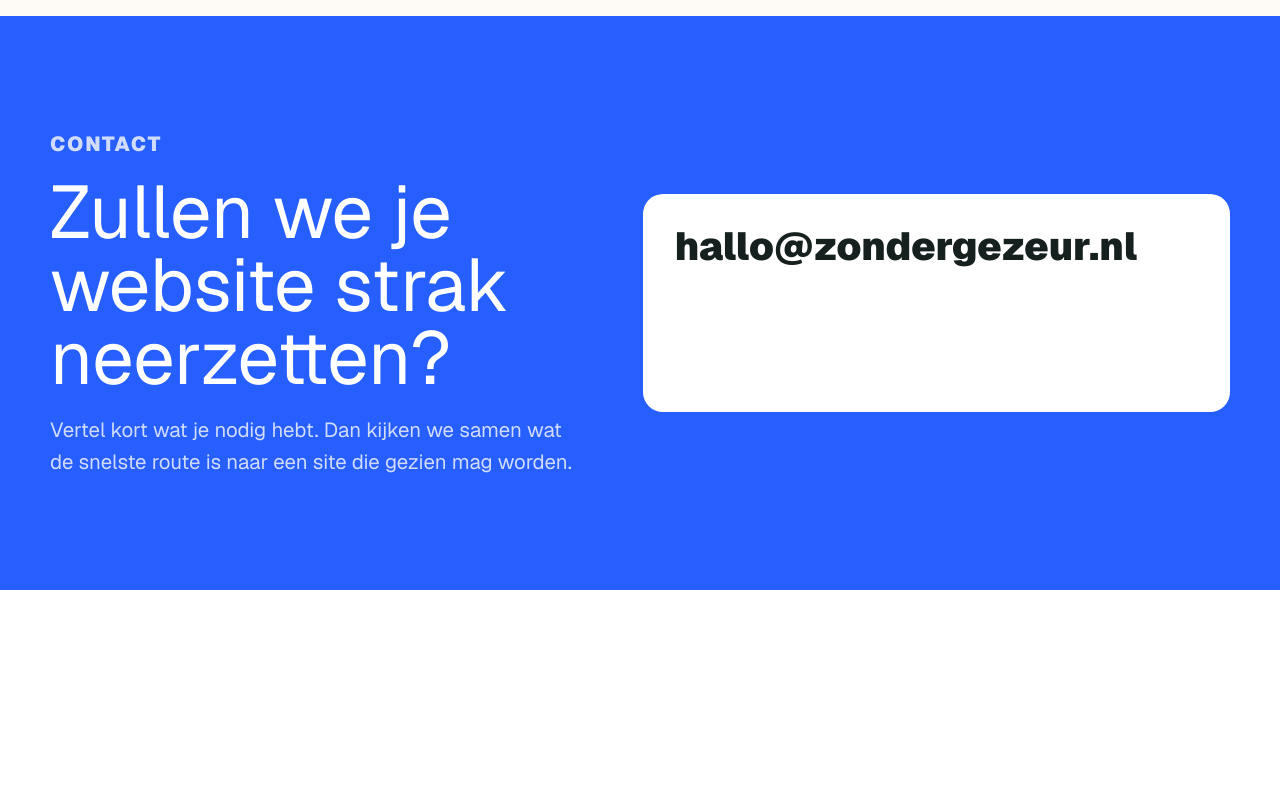
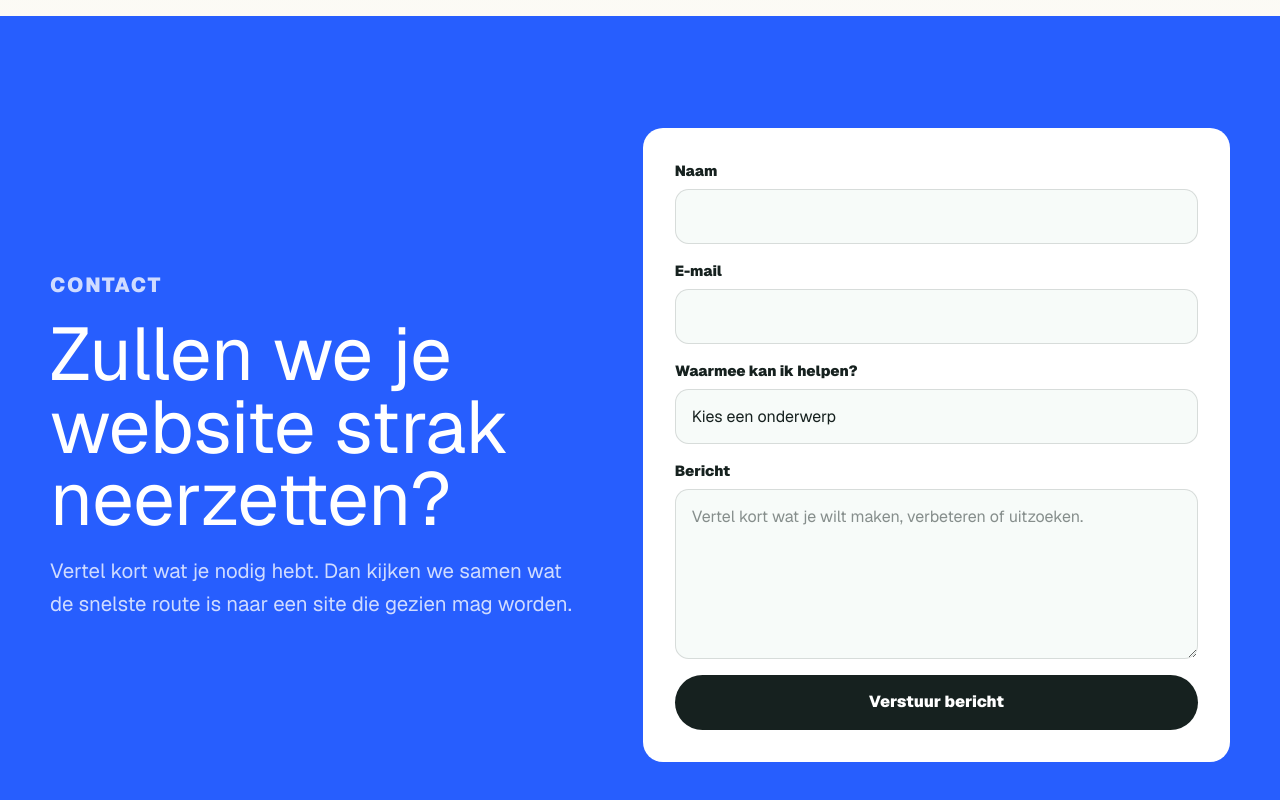
Before and after one commit to zondergezeur/zondergezeur, a Next.js app: page / in a window 1280 px wide. Shown: the part 3388-4188 px from the top of the page. Before the commit the page ends 3978 px from the top, so only its background shows below. Built offline with nearby package versions, Linux system fonts and the light colour scheme.

Commit message:
Add styled contact form emails

```diff
--- /dev/null
+++ b/app/api/contact/route.ts
@@ -0,0 +1,138 @@
+import { NextRequest, NextResponse } from "next/server";
+import { Resend } from "resend";
+
+export const runtime = "nodejs";
+
+const ownerEmail = "zondergezeur@gmail.com";
+const fromEmail = "Zonder Gezeur <contact@zondergezeur.nl>";
+
+type ContactPayload = {
+  name?: string;
+  email?: string;
+  topic?: string;
+  message?: string;
+  company?: string;
+};
+
+function clean(value: unknown) {
+  return String(value ?? "").trim();
+}
+
+function escapeHtml(value: string) {
+  return value
+    .replaceAll("&", "&amp;")
+    .replaceAll("<", "&lt;")
+    .replaceAll(">", "&gt;")
+    .replaceAll('"', "&quot;");
+}
+
+function isValidEmail(value: string) {
+  return /^[^\s@]+@[^\s@]+\.[^\s@]+$/.test(value);
+}
+
+function emailShell(content: string) {
+  return `
+    <div style="margin:0;background:#fbfff8;padding:32px 16px;font-family:Arial,Helvetica,sans-serif;color:#16211f;">
+      <div style="max-width:640px;margin:0 auto;background:#ffffff;border:1px solid rgba(22,33,31,0.13);border-radius:18px;overflow:hidden;">
+        <div style="background:#16211f;padding:28px 30px;color:#fbfff8;">
+          <div style="font-size:13px;font-weight:800;letter-spacing:.08em;text-transform:uppercase;color:#42d9c8;">Zonder Gezeur</div>
+          <div style="margin-top:10px;font-size:30px;line-height:1.05;font-weight:900;">Websites bouwen zonder gedoe</div>
+        </div>
+        <div style="padding:30px;">
+          ${content}
+        </div>
+        <div style="border-top:1px solid rgba(22,33,31,0.1);padding:18px 30px;color:#5e6b67;font-size:14px;">
+          Rust. Structuur. Vakmanschap. Vertrouwen.
+        </div>
+      </div>
+    </div>
+  `;
+}
+
+export async function POST(request: NextRequest) {
+  const apiKey = process.env.RESEND_API_KEY;
+
+  if (!apiKey) {
+    return NextResponse.json({ error: "Mail is nog niet geconfigureerd." }, { status: 500 });
+  }
+
+  const payload = (await request.json().catch(() => null)) as ContactPayload | null;
+
+  if (!payload) {
+    return NextResponse.json({ error: "Ongeldig formulier." }, { status: 400 });
+  }
+
+  if (clean(payload.company)) {
+    return NextResponse.json({ ok: true });
+  }
+
+  const name = clean(payload.name);
+  const email = clean(payload.email).toLowerCase();
+  const topic = clean(payload.topic);
+  const message = clean(payload.message);
+
+  if (!name || !email || !topic || !message) {
+    return NextResponse.json({ error: "Vul alle velden in." }, { status: 400 });
+  }
+
+  if (!isValidEmail(email)) {
+    return NextResponse.json({ error: "Vul een geldig e-mailadres in." }, { status: 400 });
+  }
+
+  const resend = new Resend(apiKey);
+  const safeName = escapeHtml(name);
+  const safeEmail = escapeHtml(email);
+  const safeTopic = escapeHtml(topic);
+  const safeMessage = escapeHtml(message).replaceAll("\n", "<br />");
+  const subject = `Nieuw bericht via Zonder Gezeur: ${topic}`;
+
+  const ownerHtml = emailShell(`
+    <p style="margin:0 0 18px;font-size:18px;line-height:1.55;color:#5e6b67;">Er is een nieuw bericht binnengekomen via het formulier op zondergezeur.nl.</p>
+    <div style="display:grid;gap:12px;margin:24px 0;">
+      <div><strong>Naam</strong><br />${safeName}</div>
+      <div><strong>E-mail</strong><br /><a href="mailto:${safeEmail}" style="color:#275efe;">${safeEmail}</a></div>
+      <div><strong>Onderwerp</strong><br />${safeTopic}</div>
+    </div>
+    <div style="background:#f7fbf9;border-left:5px solid #ff7b5f;border-radius:12px;padding:18px;font-size:16px;line-height:1.6;">
+      ${safeMessage}
+    </div>
+  `);
+
+  const confirmationHtml = emailShell(`
+    <p style="margin:0 0 18px;font-size:18px;line-height:1.55;">Hoi ${safeName},</p>
+    <p style="margin:0 0 18px;font-size:18px;line-height:1.55;color:#5e6b67;">Dank je wel voor je bericht. Ik heb het ontvangen en reageer zo snel mogelijk.</p>
+    <p style="margin:0 0 24px;font-size:16px;line-height:1.55;color:#5e6b67;">Hieronder staat een kopie van wat je hebt gestuurd.</p>
+    <div style="display:grid;gap:12px;margin:24px 0;">
+      <div><strong>Onderwerp</strong><br />${safeTopic}</div>
+    </div>
+    <div style="background:#f7fbf9;border-left:5px solid #42d9c8;border-radius:12px;padding:18px;font-size:16px;line-height:1.6;">
+      ${safeMessage}
+    </div>
+  `);
+
+  const [ownerResult, confirmationResult] = await Promise.all([
+    resend.emails.send({
+      from: fromEmail,
+      to: ownerEmail,
+      replyTo: email,
+      subject,
+      html: ownerHtml,
+    }),
+    resend.emails.send({
+      from: fromEmail,
+      to: email,
+      replyTo: "contact@zondergezeur.nl",
+      subject: "We hebben je bericht ontvangen",
+      html: confirmationHtml,
+    }),
+  ]);
+
+  if (ownerResult.error || confirmationResult.error) {
+    return NextResponse.json(
+      { error: "Versturen lukt nu niet. Probeer het later opnieuw." },
+      { status: 500 },
+    );
+  }
+
+  return NextResponse.json({ ok: true });
+}
--- /dev/null
+++ b/app/contact-form.tsx
@@ -0,0 +1,94 @@
+"use client";
+
+import { FormEvent, useState } from "react";
+
+type FormState = "idle" | "sending" | "sent" | "error";
+
+export function ContactForm() {
+  const [state, setState] = useState<FormState>("idle");
+  const [error, setError] = useState("");
+
+  async function handleSubmit(event: FormEvent<HTMLFormElement>) {
+    event.preventDefault();
+    setState("sending");
+    setError("");
+
+    const form = event.currentTarget;
+    const formData = new FormData(form);
+
+    const response = await fetch("/api/contact", {
+      method: "POST",
+      body: JSON.stringify(Object.fromEntries(formData)),
+      headers: {
+        "Content-Type": "application/json",
+      },
+    });
+
+    if (!response.ok) {
+      const payload = await response.json().catch(() => null);
+      setError(payload?.error ?? "Versturen lukt nu niet. Probeer het later opnieuw.");
+      setState("error");
+      return;
+    }
+
+    form.reset();
+    setState("sent");
+  }
+
+  return (
+    <form className="contact-form" onSubmit={handleSubmit}>
+      <input
+        aria-hidden="true"
+        className="form-honey"
+        name="company"
+        tabIndex={-1}
+        type="text"
+      />
+
+      <label>
+        <span>Naam</span>
+        <input autoComplete="name" name="name" required type="text" />
+      </label>
+
+      <label>
+        <span>E-mail</span>
+        <input autoComplete="email" name="email" required type="email" />
+      </label>
+
+      <label>
+        <span>Waarmee kan ik helpen?</span>
+        <select defaultValue="" name="topic" required>
+          <option disabled value="">
+            Kies een onderwerp
+          </option>
+          <option>Nieuwe website</option>
+          <option>Bestaande website verbeteren</option>
+          <option>Onderhoud of hosting</option>
+          <option>Iets anders</option>
+        </select>
+      </label>
+
+      <label>
+        <span>Bericht</span>
+        <textarea
+          name="message"
+          placeholder="Vertel kort wat je wilt maken, verbeteren of uitzoeken."
+          required
+          rows={6}
+        />
+      </label>
+
+      <button className="form-submit" disabled={state === "sending"} type="submit">
+        {state === "sending" ? "Bezig met versturen" : "Verstuur bericht"}
+      </button>
+
+      {state === "sent" ? (
+        <p className="form-status success">
+          Je bericht is verstuurd. Je ontvangt ook een bevestiging per mail.
+        </p>
+      ) : null}
+
+      {state === "error" ? <p className="form-status error">{error}</p> : null}
+    </form>
+  );
+}
--- a/app/globals.css
+++ b/app/globals.css
@@ -618,15 +618,92 @@ h3 {
   padding: clamp(1.2rem, 4vw, 2rem);
 }
 
-.mail-link {
-  display: block;
-  font-size: clamp(1.35rem, 3.1vw, 2.45rem);
+.contact-form {
+  display: grid;
+  gap: 1rem;
+}
+
+.contact-form label {
+  display: grid;
+  gap: 0.45rem;
+}
+
+.contact-form label span {
+  color: var(--ink);
+  font-size: 0.92rem;
+  font-weight: 850;
+}
+
+.contact-form input,
+.contact-form select,
+.contact-form textarea {
+  appearance: none;
+  background: #f7fbf9;
+  border: 1px solid rgba(22, 33, 31, 0.14);
+  border-radius: 0.85rem;
+  color: var(--ink);
+  font: inherit;
+  min-height: 3.15rem;
+  outline: none;
+  padding: 0.9rem 1rem;
+  width: 100%;
+}
+
+.contact-form textarea {
+  line-height: 1.45;
+  resize: vertical;
+}
+
+.contact-form input:focus,
+.contact-form select:focus,
+.contact-form textarea:focus {
+  background: white;
+  border-color: var(--coral);
+  box-shadow: 0 0 0 0.22rem rgba(255, 123, 95, 0.18);
+}
+
+.form-honey {
+  display: none;
+}
+
+.form-submit {
+  background: var(--ink);
+  border: 0;
+  border-radius: 999px;
+  color: white;
+  cursor: pointer;
+  font: inherit;
   font-weight: 900;
-  letter-spacing: 0;
-  line-height: 1.05;
-  margin-bottom: 1rem;
-  overflow-wrap: break-word;
-  word-break: normal;
+  min-height: 3.3rem;
+  padding: 0.95rem 1.25rem;
+}
+
+.form-submit:hover {
+  background: var(--coral);
+  color: var(--ink);
+}
+
+.form-submit:disabled {
+  cursor: wait;
+  opacity: 0.72;
+}
+
+.form-status {
+  border-radius: 0.85rem;
+  font-size: 0.98rem;
+  font-weight: 750;
+  margin: 0;
+  padding: 0.85rem 1rem;
+}
+
+.form-status.success {
+  background: #ecfff4;
+  color: #236347;
+}
+
+.form-status.error {
+  background: #fff0eb;
+  color: #9a2d1d;
 }
 
 .contact-panel p {
@@ -703,10 +780,6 @@ h3 {
     max-width: 9ch;
   }
 
-  .mail-link {
-    font-size: clamp(1.15rem, 6.4vw, 1.9rem);
-  }
-
   .mock-grid {
     grid-template-columns: 1fr;
   }
--- a/app/page.tsx
+++ b/app/page.tsx
@@ -1,3 +1,5 @@
+import { ContactForm } from "./contact-form";
+
 const services = [
   {
     title: "Nieuwe websites",
@@ -166,13 +168,7 @@ export default function Home() {
           </p>
         </div>
         <div className="contact-panel">
-          <a className="mail-link" href="mailto:hallo@zondergezeur.nl">
-            hallo@zondergezeur.nl
-          </a>
-          <p>
-            De mailstroom is voorbereid op Resend, zodat contactformulieren en
-            bevestigingen later netjes via hetzelfde domein kunnen lopen.
-          </p>
+          <ContactForm />
         </div>
       </section>
     </main>
```
